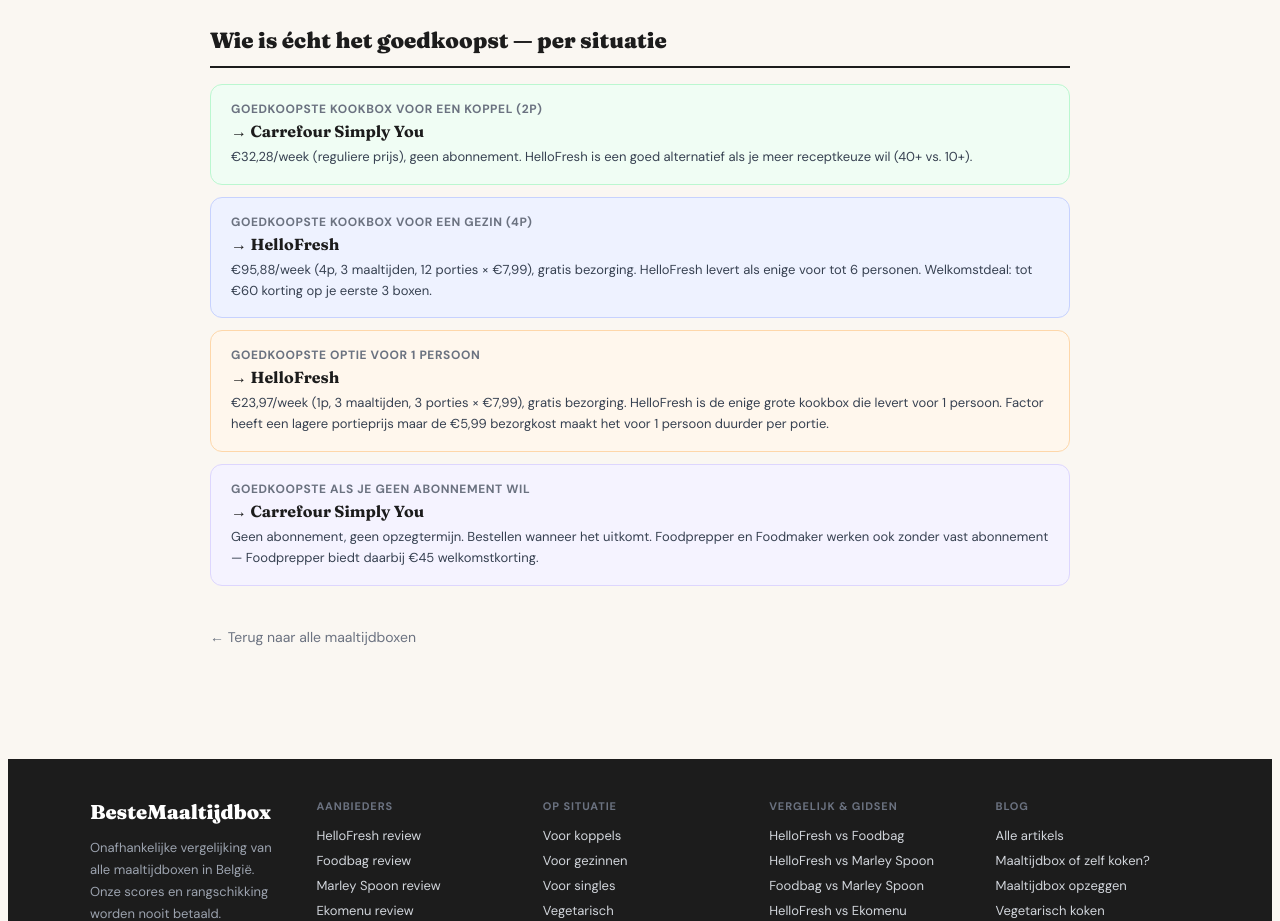
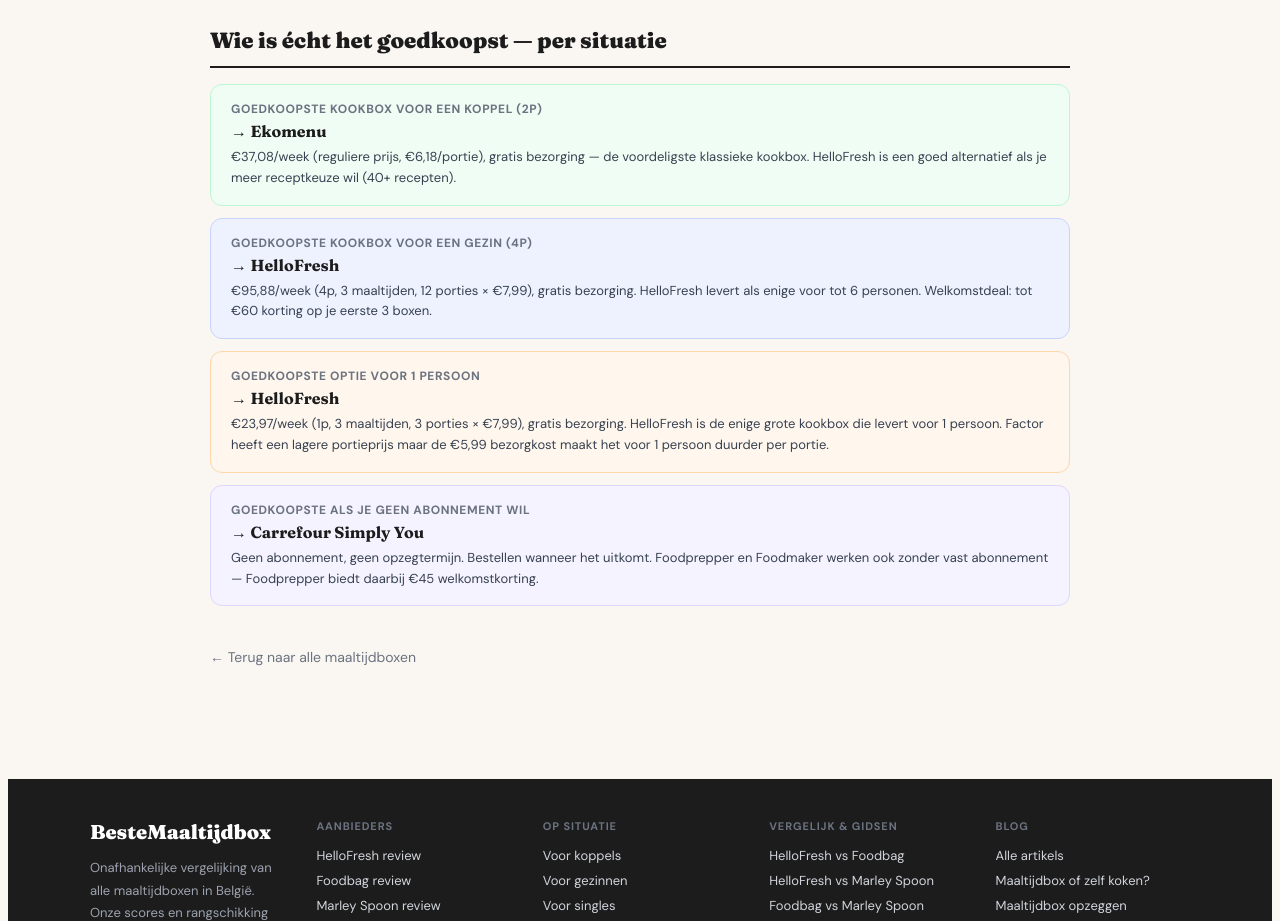
Before and after one commit to fetspets/bestemaaltijdbox, a Next.js app: page /gids/goedkoopste-maaltijdbox-belgie in a window 1280 px wide. Shown: the part 3680-4601 px from the top of the page. Built offline with nearby package versions, Linux system fonts and the light colour scheme.

Commit message:
auto: update page.tsx

```diff
--- a/src/app/gids/goedkoopste-maaltijdbox-belgie/page.tsx
+++ b/src/app/gids/goedkoopste-maaltijdbox-belgie/page.tsx
@@ -319,9 +319,9 @@ export default function GoedkoopsteMaaltijdboxPage() {
             {[
               {
                 situatie: 'Goedkoopste kookbox voor een koppel (2p)',
-                winnaar: 'Carrefour Simply You',
-                slug: 'carrefour-simply-you',
-                detail: '€32,28/week (reguliere prijs), geen abonnement. HelloFresh is een goed alternatief als je meer receptkeuze wil (40+ vs. 10+).',
+                winnaar: 'Ekomenu',
+                slug: 'ekomenu',
+                detail: '€37,08/week (reguliere prijs, €6,18/portie), gratis bezorging — de voordeligste klassieke kookbox. HelloFresh is een goed alternatief als je meer receptkeuze wil (40+ recepten).',
                 color: '#F0FDF4',
                 border: '#BBF7D0',
               },
```
